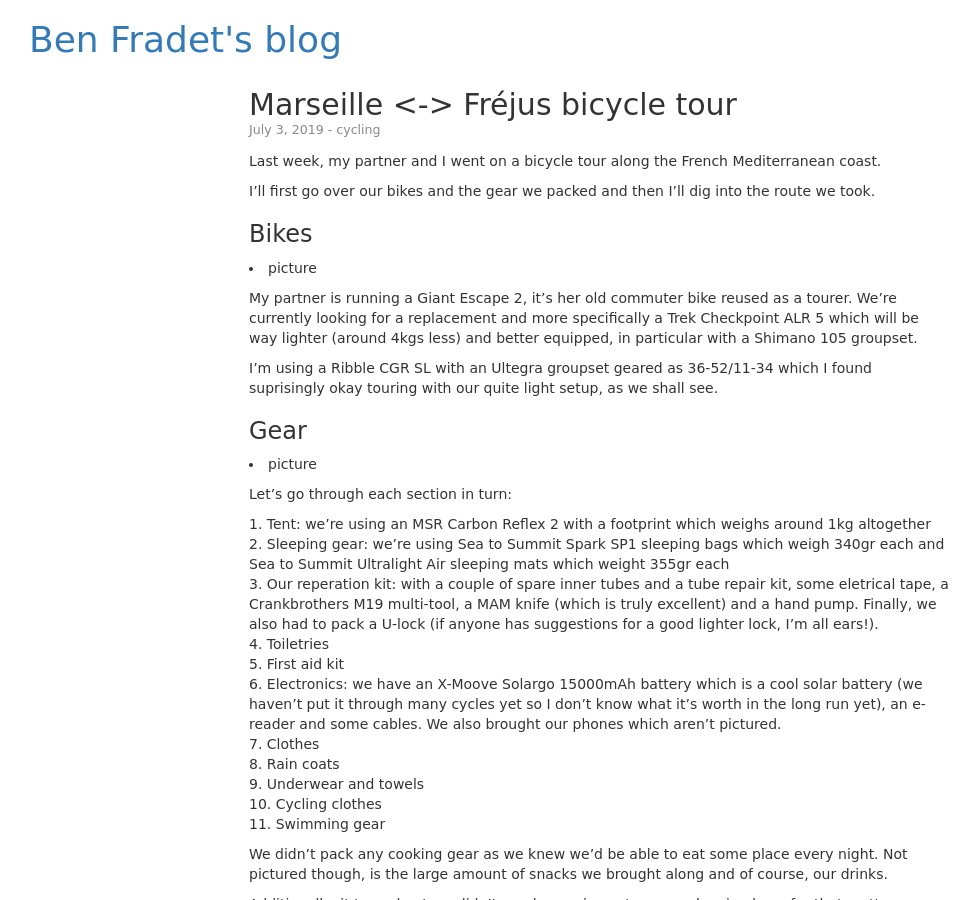
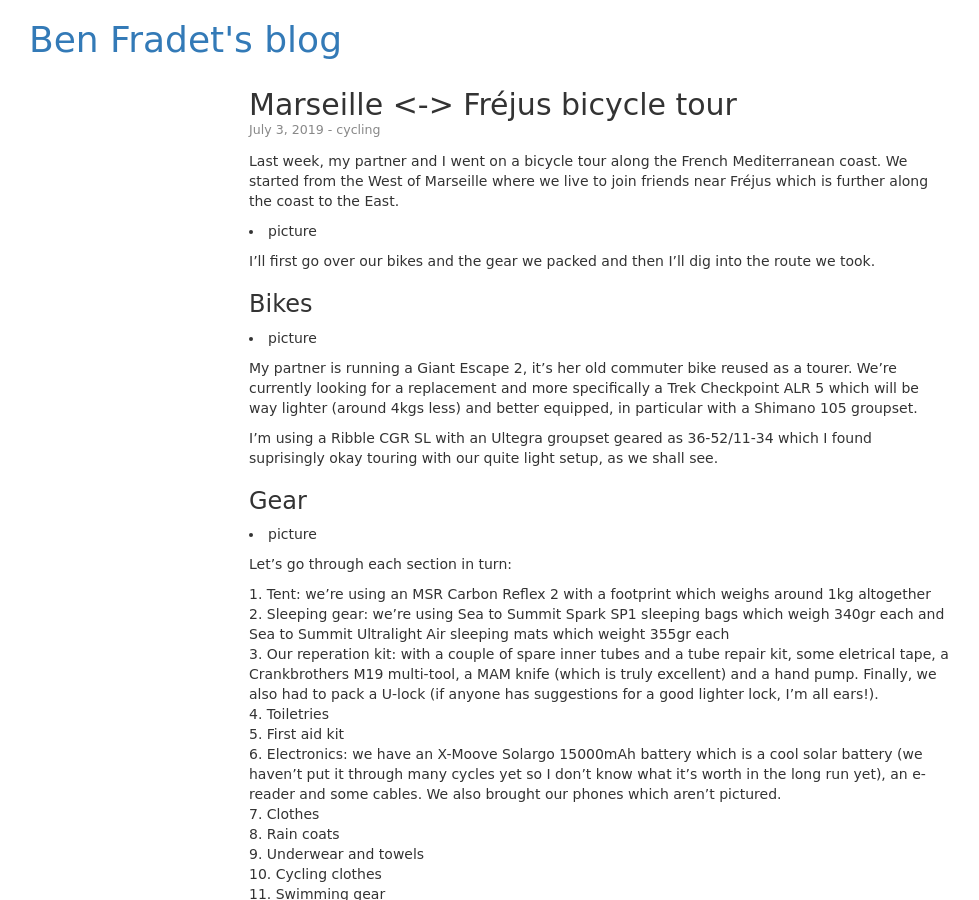
Before and after one commit to BenFradet/benfradet.github.io, a Jekyll site: the page built from _posts/2019-07-03-french-mediterranean-tour.md, in a window 1280 px wide and 900 px high. Shown: the whole window, without its empty margins (41-1020 px from the left). Built offline with Jekyll 4.4.1, drawn with Linux system fonts in a browser that asks for light colours; nearby versions of some CDN libraries; comment, search, counter and statistics services are not loaded.

Commit message:
Flesh out intro

```diff
--- a/_posts/2019-07-03-french-mediterranean-tour.md
+++ b/_posts/2019-07-03-french-mediterranean-tour.md
@@ -5,7 +5,11 @@ categories:
   - cycling
 ---
 
-Last week, my partner and I went on a bicycle tour along the French Mediterranean coast.
+Last week, my partner and I went on a bicycle tour along the French Mediterranean coast. We started
+from the West of Marseille where we live to join friends near Fréjus which is further along the
+coast to the East.
+
+- picture
 
 I'll first go over our bikes and the gear we packed and then I'll dig into the route we
 took.
```
